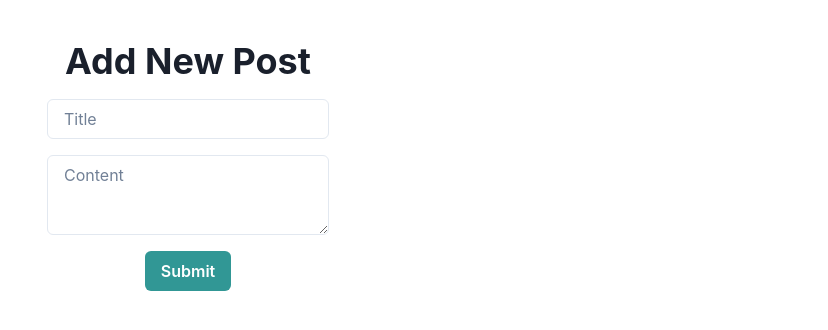
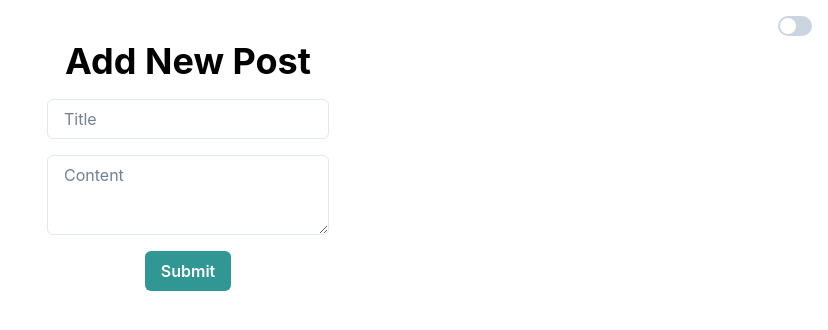
Before and after one commit to GPT-Engineer-App-Dev/friendly-blogging-site, a React (Vite) app: page /new-post in a window 1280 px wide. Shown: the top 330 px of the page, without its empty margins (452-1280 px from the left). Built offline with nearby package versions, Linux system fonts and the light colour scheme.

Commit message:
Implemented dark mode with a toggle switch and persistent user preference.

```diff
--- a/src/App.jsx
+++ b/src/App.jsx
@@ -1,17 +1,36 @@
 import { Route, BrowserRouter as Router, Routes } from "react-router-dom";
 import Index from "./pages/Index.jsx";
 import NewPost from "./pages/NewPost.jsx";
-import { useState } from "react";
+import { useState, useEffect } from "react";
+import { ColorModeScript, useColorMode } from "@chakra-ui/react";
+import { Box, Switch } from "@chakra-ui/react";
 
 function App() {
   const [posts, setPosts] = useState([]);
+  const { colorMode, toggleColorMode } = useColorMode();
 
   const addPost = (post) => {
     setPosts([...posts, post]);
   };
 
+  useEffect(() => {
+    const savedColorMode = localStorage.getItem("chakra-ui-color-mode");
+    if (savedColorMode && savedColorMode !== colorMode) {
+      toggleColorMode();
+    }
+  }, []);
+
+  const handleToggle = () => {
+    toggleColorMode();
+    localStorage.setItem("chakra-ui-color-mode", colorMode === "light" ? "dark" : "light");
+  };
+
   return (
     <Router>
+      <ColorModeScript initialColorMode={colorMode} />
+      <Box position="fixed" top="1rem" right="1rem">
+        <Switch isChecked={colorMode === "dark"} onChange={handleToggle} />
+      </Box>
       <Routes>
         <Route exact path="/" element={<Index posts={posts} />} />
         <Route path="/new-post" element={<NewPost addPost={addPost} />} />
--- a/src/main.jsx
+++ b/src/main.jsx
@@ -2,20 +2,19 @@ import React from "react";
 import ReactDOM from "react-dom/client";
 import App from "./App.jsx";
 import { ChakraProvider, extendTheme } from "@chakra-ui/react";
+import { ColorModeScript } from "@chakra-ui/react";
 
-const colors = {
-  brand: {
-    900: "#1a365d",
-    800: "#153e75",
-    700: "#2a69ac",
-  },
+const config = {
+  initialColorMode: "light",
+  useSystemColorMode: false,
 };
 
-const theme = extendTheme({ colors });
+const theme = extendTheme({ config });
 
 ReactDOM.createRoot(document.getElementById("root")).render(
   <React.StrictMode>
     <ChakraProvider theme={theme}>
+      <ColorModeScript initialColorMode={theme.config.initialColorMode} />
       <App />
     </ChakraProvider>
   </React.StrictMode>
--- a/src/pages/Index.jsx
+++ b/src/pages/Index.jsx
@@ -1,8 +1,11 @@
-import { Container, Text, VStack, Heading, Box, Image, Link, Divider } from "@chakra-ui/react";
+import { Container, Text, VStack, Heading, Box, Image, Link, Divider, useColorModeValue } from "@chakra-ui/react";
 
 const Index = ({ posts }) => {
+  const bg = useColorModeValue("white", "gray.800");
+  const color = useColorModeValue("black", "white");
+
   return (
-    <Container centerContent maxW="container.md" height="100vh" display="flex" flexDirection="column" justifyContent="center" alignItems="center">
+    <Container centerContent maxW="container.md" height="100vh" display="flex" flexDirection="column" justifyContent="center" alignItems="center" bg={bg} color={color}>
       <VStack spacing={4}>
         <Heading as="h1" size="2xl">Welcome to My Personal Blog</Heading>
         <Box boxSize="sm">
@@ -18,7 +21,7 @@ const Index = ({ posts }) => {
         {posts.length > 0 && (
           <VStack spacing={4} width="100%">
             {posts.map((post, index) => (
-              <Box key={index} p={5} shadow="md" borderWidth="1px" width="100%">
+              <Box key={index} p={5} shadow="md" borderWidth="1px" width="100%" bg={bg} color={color}>
                 <Heading fontSize="xl">{post.title}</Heading>
                 <Text mt={4}>{post.content}</Text>
               </Box>
--- a/src/pages/NewPost.jsx
+++ b/src/pages/NewPost.jsx
@@ -1,11 +1,13 @@
 import { useState } from "react";
-import { Container, Heading, VStack, Input, Textarea, Button, Box } from "@chakra-ui/react";
+import { Container, Heading, VStack, Input, Textarea, Button, Box, useColorModeValue } from "@chakra-ui/react";
 import { useNavigate } from "react-router-dom";
 
 const NewPost = ({ addPost }) => {
   const [title, setTitle] = useState("");
   const [content, setContent] = useState("");
   const navigate = useNavigate();
+  const bg = useColorModeValue("white", "gray.800");
+  const color = useColorModeValue("black", "white");
 
   const handleSubmit = (e) => {
     e.preventDefault();
@@ -16,7 +18,7 @@ const NewPost = ({ addPost }) => {
   };
 
   return (
-    <Container centerContent maxW="container.md" mt={10}>
+    <Container centerContent maxW="container.md" mt={10} bg={bg} color={color}>
       <VStack spacing={4} as="form" onSubmit={handleSubmit}>
         <Heading as="h2" size="xl">Add New Post</Heading>
         <Input
```
